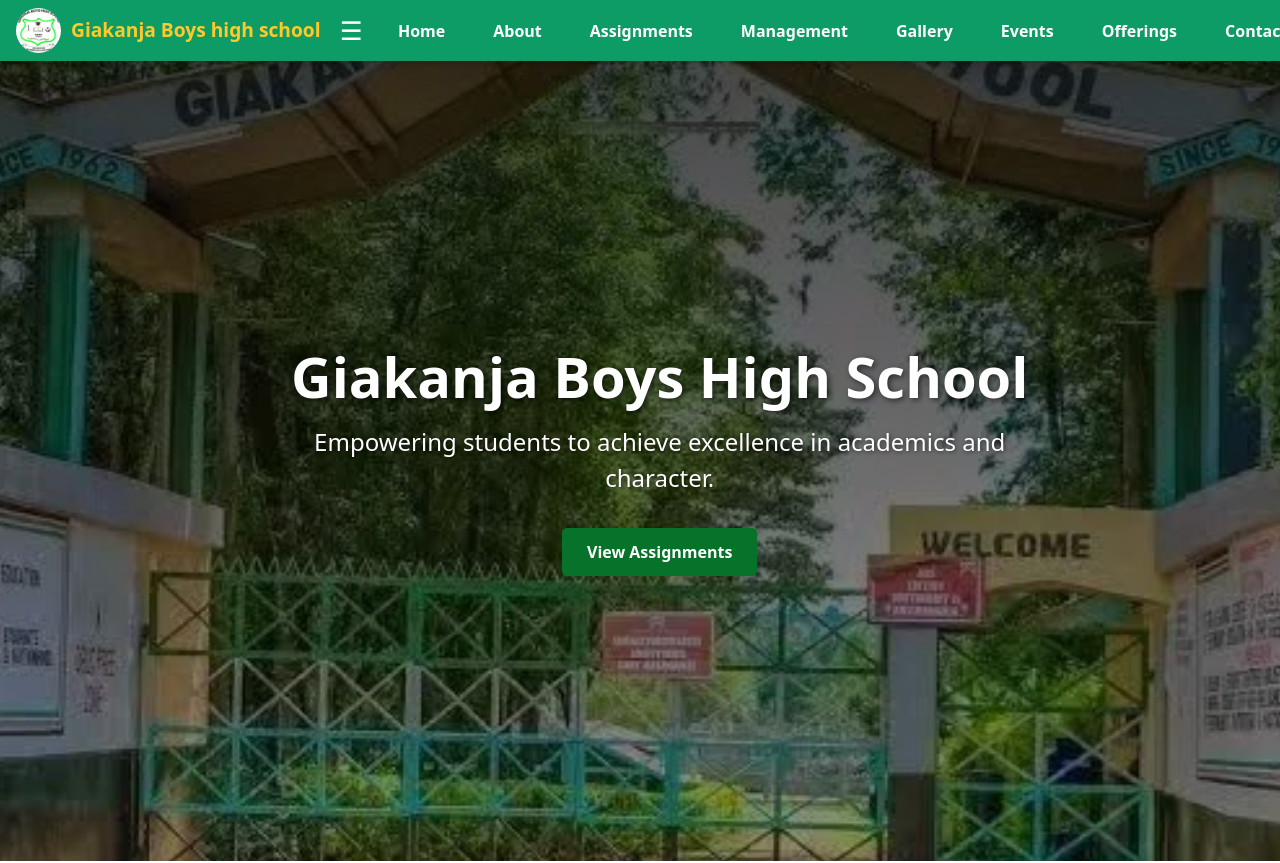
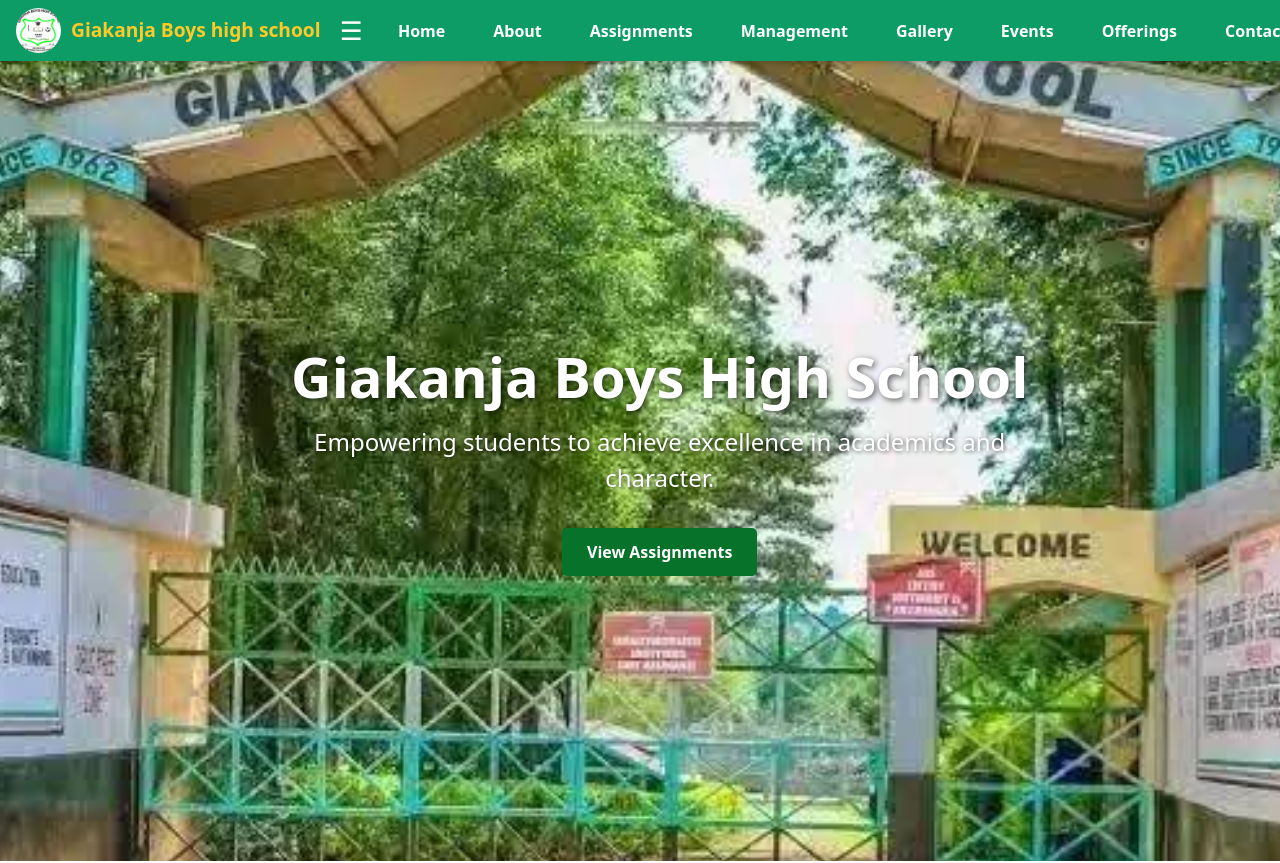
Before and after one commit to fredmallin/giakanja-boys-website, a React (Vite) app: page / in a window 1280 px wide. Shown: the top 863 px of the page. Built offline with nearby package versions, Linux system fonts and the light colour scheme.

Commit message:
initialize my project

```diff
--- a/src/App.css
+++ b/src/App.css
@@ -136,22 +136,6 @@
   color: white;
   transition: background-image 1s ease-in-out;
   z-index: 0;
-}
-
-/* Dark gradient overlay */
-.hero-section::before {
-  content: "";
-  position: absolute;
-  top: 0;
-  left: 0;
-  width: 100%;
-  height: 100%;
-  background: linear-gradient(
-    to bottom,
-    rgba(0, 0, 0, 0.7),
-    rgba(0, 0, 0, 0.4)
-  );
-  z-index: 1;
 }
 
 /* Hero content */
```
